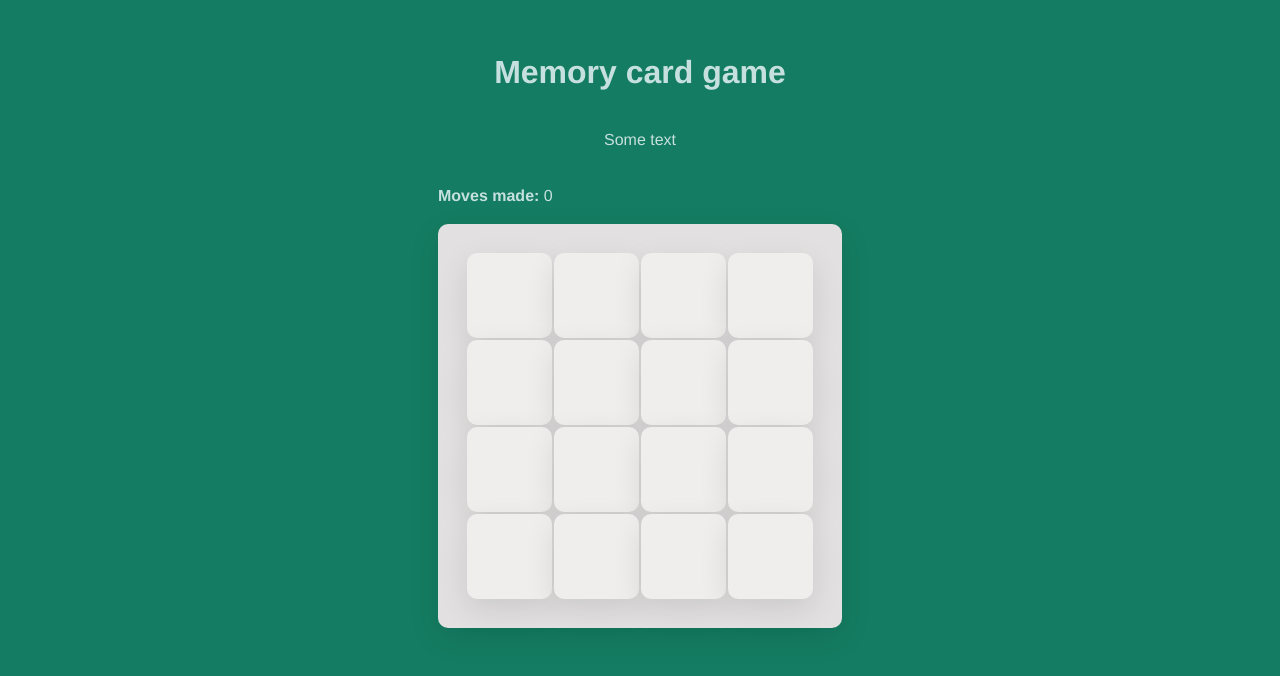
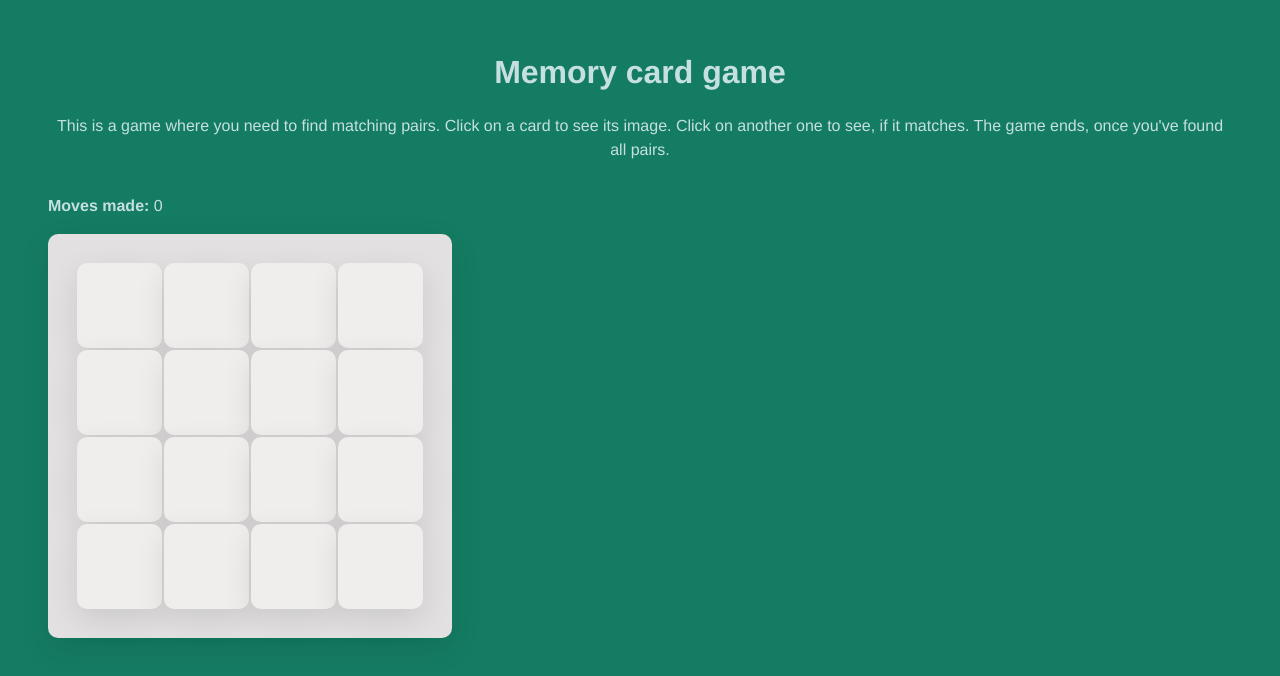
Before and after one commit to lienputnina/memory-card-game, a React (Vite) app: page / in a window 1280 px wide. Shown: the top 676 px of the page. Built offline with nearby package versions, Linux system fonts and the light colour scheme.

Commit message:
refactor: updated the game description

```diff
--- a/src/App.scss
+++ b/src/App.scss
@@ -5,11 +5,13 @@
 }
 
 .game-title {
-  margin-bottom: 2rem;
+  margin-bottom: 1rem;
 }
 
 .game-description {
   margin-bottom: 2rem;
+  padding: 2px 5px 0 5px;
+  text-align: center;
 }
 
 // Desktop rules
--- a/src/App.tsx
+++ b/src/App.tsx
@@ -8,7 +8,11 @@ const App: FC = () => {
     <main>
       <div className="title-area">
         <h1 className="game-title">Memory card game</h1>
-        <p className="game-description">Some text</p>
+        <p className="game-description">
+          This is a game where you need to find matching pairs. Click on a card
+          to see its image. Click on another one to see, if it matches. The game
+          ends, once you've found all pairs.
+        </p>
       </div>
       <GameDeck cells={cellData} />
     </main>
```
